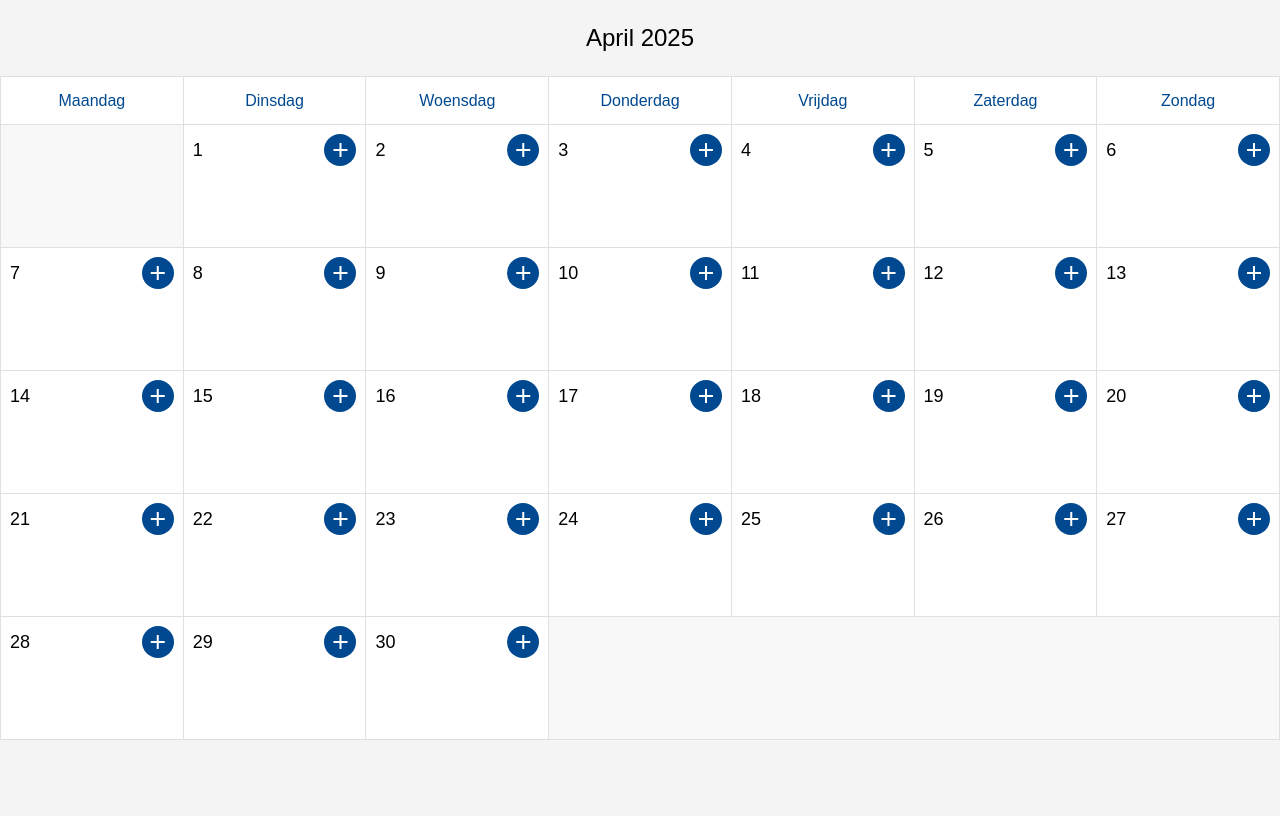
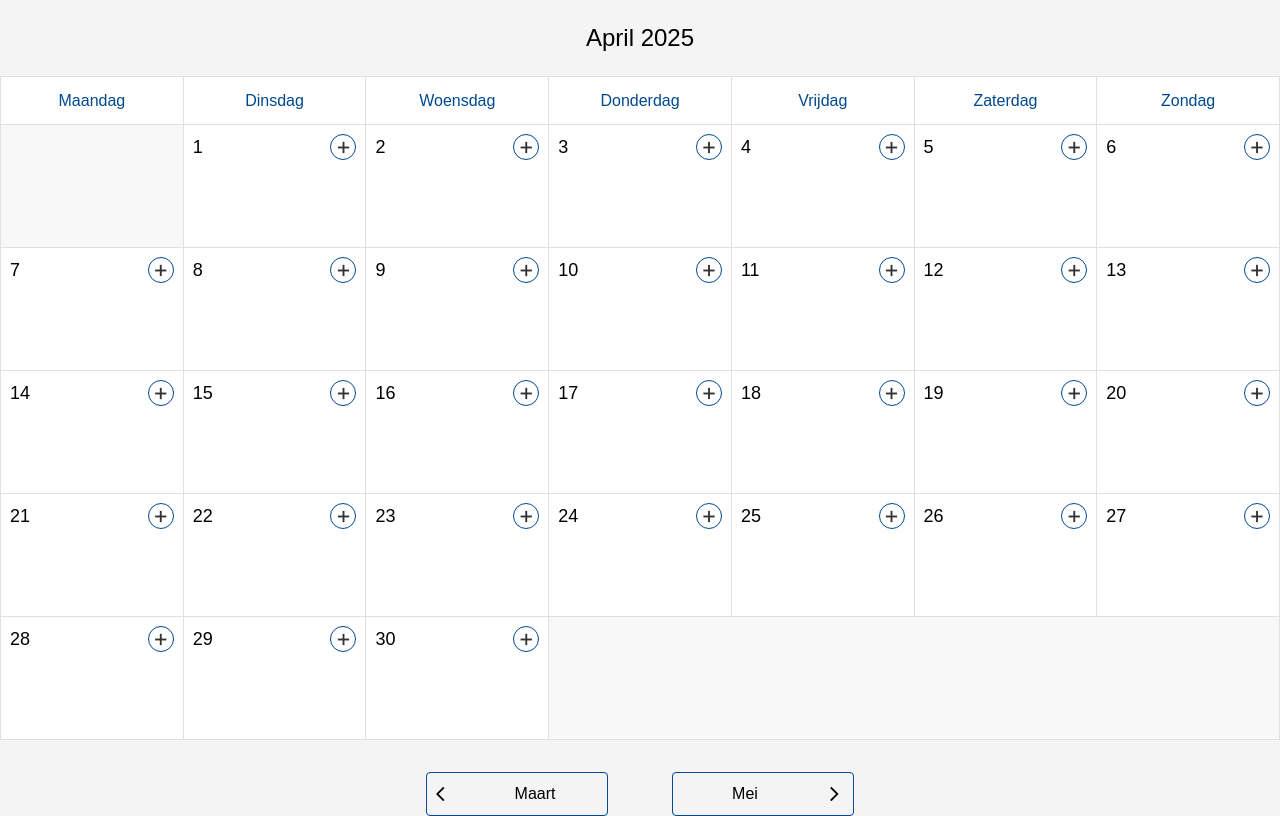
Before and after one commit to BlackCelestialDeer/attackregistration, a website built with Vite: page src/index.html in a window 1280 px wide. Built offline with nearby package versions, Linux system fonts and the light colour scheme.

Commit message:
added pager

```diff
--- /dev/null
+++ b/src/assets/scss/components/calendar/pager.scss
@@ -0,0 +1,40 @@
+@use "./variables" as *;
+
+.cs-pager-container {
+	display: flex;
+	// border: 1px solid black;
+	margin-top: 32px;
+
+	.cs-pager {
+		display: flex;
+		height: 42px;
+		width: $cell-size-w;
+		justify-content: center;
+		align-items: center;
+		margin: 0px 32px;
+
+		border-radius: 4px;
+		border: 1px solid var(--cs-color-primary);
+
+		&:hover {
+			cursor: pointer;
+			background-color: var(--cs-color-primary-lighter);
+		}
+
+		.cs-pager-icon {
+			display: flex;
+			flex: 1;
+			justify-content: center;
+			align-items: center;
+			font-size: 18px;
+			width: 18px;
+		}
+
+		.cs-pager-text {
+			display: flex;
+			flex: 4;
+			justify-content: center;
+			align-items: center;
+		}
+	}
+}
--- a/src/assets/scss/components/calendar/table.scss
+++ b/src/assets/scss/components/calendar/table.scss
@@ -42,6 +42,7 @@
 					&.cs-table-content-cell {
 						border: 1px solid var(--cs-color-lightgrey);
 					}
+
 					.cs-cell-container {
 						display: flex;
 						flex-direction: column;
--- a/src/assets/scss/components/calendar/top-row.scss
+++ b/src/assets/scss/components/calendar/top-row.scss
@@ -1,3 +1,5 @@
+@use "../../utilities/mixins" as *;
+
 .cs-calendar-table {
 	.cs-cell-top-row {
 		display: flex;
@@ -20,12 +22,20 @@
 
 				justify-content: center;
 				align-items: center;
-				height: 32px;
-				width: 32px;
+				height: 24px;
+				width: 24px;
 				margin: 8px;
-				color: var(--cs-color-white);
-				background-color: var(--cs-color-primary);
+				font-size: 21px;
+				font-weight: 500;
+
+				color: var(--cs-color-semi-black);
+				border: 1px solid var(--cs-color-primary);
 				border-radius: 50%;
+
+				&:hover {
+					cursor: pointer;
+					background-color: var(--cs-color-primary-lighter);
+				}
 			}
 		}
 
--- a/src/assets/scss/main.scss
+++ b/src/assets/scss/main.scss
@@ -5,3 +5,4 @@
 @forward "./components/calendar/table.scss";
 @forward "./components/calendar/top-row.scss";
 @forward "./components/calendar/content.scss";
+@forward "./components/calendar/pager.scss";
--- /dev/null
+++ b/src/assets/scss/utilities/_mixins.scss
@@ -0,0 +1,3 @@
+@mixin transition {
+	transition: 125ms ease;
+}
--- a/src/assets/scss/utilities/colors.scss
+++ b/src/assets/scss/utilities/colors.scss
@@ -67,4 +67,26 @@ html {
 	--cs-color-grey-contrast: rgb(51, 51, 51);
 	--cs-color-lightgrey-contrast: rgb(51, 51, 51);
 	--cs-color-semi-white-contrast: rgb(51, 51, 51);
+
+	// imported
+	--cs-color-primary: rgb(0, 73, 144);
+	--cs-color-primary-lighter: rgb(228, 234, 248);
+	--cs-color-primary-light: rgb(157, 179, 230);
+	--cs-color-primary-dark: rgb(20, 70, 134);
+	--cs-color-primary-darker: rgb(32, 65, 116);
+	--cs-color-secondary: rgb(245, 121, 19);
+	--cs-color-secondary-lighter: rgb(254, 240, 235);
+	--cs-color-secondary-light: rgb(250, 200, 181);
+	--cs-color-secondary-dark: rgb(227, 113, 26);
+	--cs-color-secondary-darker: rgb(192, 99, 35);
+	--cs-color-custombtn: rgb(0, 73, 144);
+	--cs-color-custombtn-lighter: rgb(228, 234, 248);
+	--cs-color-custombtn-light: rgb(157, 179, 230);
+	--cs-color-custombtn-dark: rgb(20, 70, 134);
+	--cs-color-custombtn-darker: rgb(32, 65, 116);
+	--calculated-cs-color-listhover: rgb(221, 238, 255);
+	--cs-color-primary-contrast: rgb(255, 255, 255);
+	--cs-color-secondary-contrast: rgb(51, 51, 51);
+	--cs-color-custombtn-contrast: rgb(255, 255, 255);
+	--calculated-cs-color-listhover-contrast: rgb(51, 51, 51);
 }
--- a/src/assets/scss/utilities/static.scss
+++ b/src/assets/scss/utilities/static.scss
@@ -4,4 +4,10 @@ body {
 	text-align: center;
 	margin: 0px;
 	font-size: 16px;
+
+	.cs-app {
+		display: flex;
+		flex-direction: column;
+		align-items: center;
+	}
 }
--- a/src/assets/ts/components/csCalendar.ts
+++ b/src/assets/ts/components/csCalendar.ts
@@ -1,21 +1,56 @@
 export class csCalendar {
 	private currentMonthOffset = 0;
+	private monthNames = [
+		"Januari",
+		"Februari",
+		"Maart",
+		"April",
+		"Mei",
+		"Juni",
+		"Juli",
+		"Augustus",
+		"September",
+		"Oktober",
+		"November",
+		"December"
+	];
 
 	public init(): void {
 		this.generateTable(this.currentMonthOffset);
+		this.setMonthButtons();
+	}
 
-		document.getElementById("prev-month")?.addEventListener("click", () => {
+	private setMonthButtonsText(): void {
+		const today = new Date();
+
+		const prevMonth = <HTMLDivElement>document.querySelector(".cs-pager.cs-pager-prev-month");
+		const nextMonth = <HTMLDivElement>document.querySelector(".cs-pager.cs-pager-next-month");
+
+		const spanPrev = <HTMLSpanElement>prevMonth.querySelector(".cs-pager-text");
+		spanPrev.textContent = this.monthNames[today.getMonth() + this.currentMonthOffset - 1];
+
+		const spanNext = <HTMLSpanElement>nextMonth.querySelector(".cs-pager-text");
+		spanNext.textContent = this.monthNames[today.getMonth() + this.currentMonthOffset + 1];
+	}
+
+	private setMonthButtons(): void {
+		const prevMonth = document.querySelector(".cs-pager.cs-pager-prev-month");
+		const nextMonth = document.querySelector(".cs-pager.cs-pager-next-month");
+
+		prevMonth?.addEventListener("click", () => {
 			this.currentMonthOffset--;
 			this.generateTable(this.currentMonthOffset);
 		});
 
-		document.getElementById("next-month")?.addEventListener("click", () => {
+		nextMonth?.addEventListener("click", () => {
 			this.currentMonthOffset++;
 			this.generateTable(this.currentMonthOffset);
 		});
 	}
 
 	private generateTable(monthOffset: number): void {
+		this.setMonthButtonsText();
+
 		const container = document.getElementById("csCalendar") as HTMLElement;
 		if (!container) return;
 
@@ -51,21 +86,7 @@ export class csCalendar {
 		const daysInMonth = new Date(year, month + 1, 0).getDate();
 		const firstDayOfMonth = new Date(year, month, 1).getDay();
 
-		const monthNames = [
-			"Januari",
-			"Februari",
-			"Maart",
-			"April",
-			"Mei",
-			"Juni",
-			"Juli",
-			"Augustus",
-			"September",
-			"Oktober",
-			"November",
-			"December"
-		];
-		caption.textContent = `${monthNames[month]} ${year}`;
+		caption.textContent = `${this.monthNames[month]} ${year}`;
 
 		const daysOfWeek = ["Maandag", "Dinsdag", "Woensdag", "Donderdag", "Vrijdag", "Zaterdag", "Zondag"];
 		daysOfWeek.forEach((day) => {
--- a/src/index.html
+++ b/src/index.html
@@ -9,8 +9,18 @@
 		<script type="module" src="./assets/ts/main.ts"></script>
 	</head>
 	<body>
-		<app>
+		<app class="cs-app">
 			<div class="cs-calendar" id="csCalendar"></div>
+			<div class="cs-pager-container">
+				<div class="cs-pager cs-pager-prev-month">
+					<span class="cs-pager-icon material-symbols-outlined"> arrow_back_ios </span>
+					<span class="cs-pager-text"></span>
+				</div>
+				<div class="cs-pager cs-pager-next-month">
+					<span class="cs-pager-text"></span>
+					<span class="cs-pager-icon material-symbols-outlined"> arrow_forward_ios </span>
+				</div>
+			</div>
 		</app>
 	</body>
 </html>
```
Also changed, not shown: src/assets/scss/components/content.scss (deleted).
